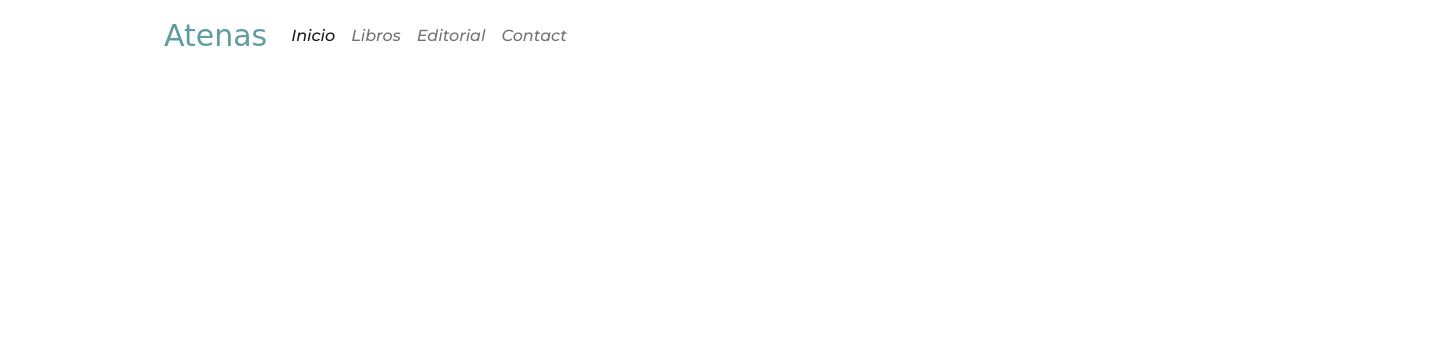
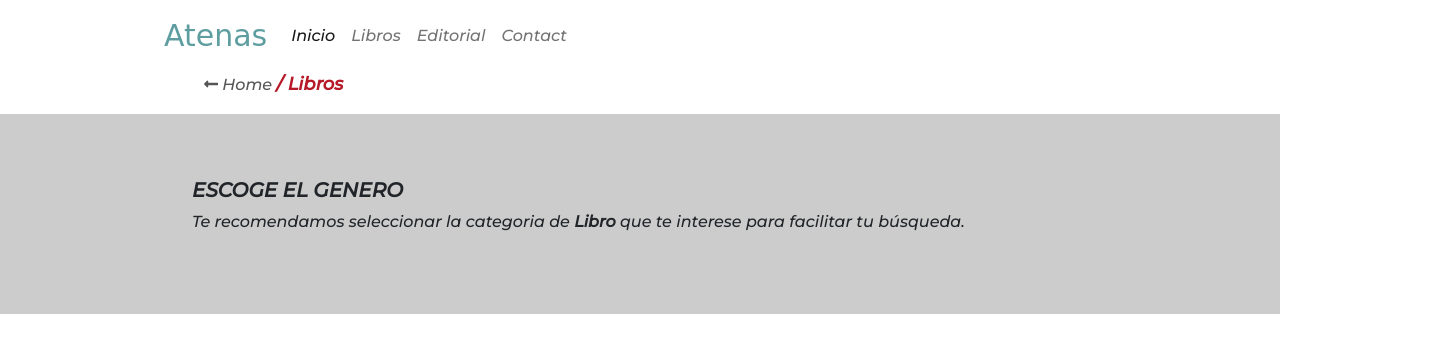
Before and after one commit to RodrigoSpano/Libreria-Spano, a website: page views/productos.html in a window 1280 px wide. Shown: the whole page, 1440 px wide, since content can reach past the window. Drawn offline with nearby package versions, Linux system fonts and the light colour scheme; a web font is replaced by a local one.

Commit message:
comence pagina libros

```diff
--- a/assets/scss/_Variables.scss
+++ b/assets/scss/_Variables.scss
@@ -2,7 +2,7 @@
 @import url('https://fonts.googleapis.com/css2?family=Amita:wght@700&display=swap');
 @import url('https://fonts.googleapis.com/css2?family=Besley:ital,wght@1,500&display=swap');
 $font1 :'Amita', cursive;
-$font2 :'Montserrat', sans-seri;
+$font2 :'Montserrat', sans-serif;
 $font3 : 'Besley', serif;
 $shadow:  0px 8px 16px 0px rgba(0,0,0,0.2);
 $color1: #b61928;
--- a/assets/scss/_productos.scss
+++ b/assets/scss/_productos.scss
@@ -1 +1,51 @@
 @import "../scss/_Variables.scss";
+
+.content-bread {
+    margin: 0 10em;
+    .bread-libros {
+        .bread-lista {
+            list-style: none;
+            .bread-lista__item {
+                display: inline-block;
+                .bread__link {
+                    text-decoration: none;
+                    color: rgb(87, 85, 85);
+                }
+                .bread__link--home:hover {
+                    color: #000;
+                    text-decoration: underline;
+                    transform: translateX(-50%);
+
+                }
+                .bread__link--libros::before {
+                    content: '/';
+                }
+                .bread__link--libros {
+                    color: $color1;
+                    font-weight: bold;
+                    font-size: 18px;
+                }
+            }
+        }
+    }
+}
+
+.hero {
+    background-color: #ccc;
+    width: 100%;
+    height: 200px;
+    display: flex;
+    flex-direction: column;
+    justify-content: center;
+    align-items: flex-start;
+    padding-left: 12em;
+    h2 {
+        text-transform: uppercase;
+        font-size: 20px;
+        font-weight: bold;
+        font-family: $font2;
+    }
+    p {
+        font-family: $font2;
+    }
+}
--- a/assets/scss/style.scss
+++ b/assets/scss/style.scss
@@ -1,5 +1,5 @@
 @import "../scss/_Variables.scss";
-@import "../scss/_Variables.scss";
+@import "../scss/_productos.scss";
 
 
 
--- a/views/productos.html
+++ b/views/productos.html
@@ -1,15 +1,17 @@
 <!DOCTYPE html>
 <html lang="es">
+
 <head>
     <link href="https://cdn.jsdelivr.net/npm/bootstrap@5.1.0/dist/css/bootstrap.min.css" rel="stylesheet"
-    integrity="sha384-KyZXEAg3QhqLMpG8r+8fhAXLRk2vvoC2f3B09zVXn8CA5QIVfZOJ3BCsw2P0p/We" crossorigin="anonymous">
+        integrity="sha384-KyZXEAg3QhqLMpG8r+8fhAXLRk2vvoC2f3B09zVXn8CA5QIVfZOJ3BCsw2P0p/We" crossorigin="anonymous">
+    <link rel="stylesheet" href="../assets/css/style.css">
     <link rel="stylesheet" href="https://cdnjs.cloudflare.com/ajax/libs/font-awesome/5.15.4/css/all.min.css">
-    <link rel="stylesheet" href="../assets/css/style.css">
     <meta charset="UTF-8">
     <meta http-equiv="X-UA-Compatible" content="IE=edge">
     <meta name="viewport" content="width=device-width, initial-scale=1.0">
     <title>Atenas Libros</title>
 </head>
+
 <body>
     <div class="container container-principal">
         <div class="index container">
@@ -40,8 +42,25 @@
                 </div>
             </nav>
         </div>
+    </div>
 
+        <div class="container-fluid content-bread">
+            <nav class="bread-libros">
+                <ul class="bread-lista">
+                    <li class="bread-lista__item"><a class="bread__link bread__link--home" href="../index.html"><i
+                                class="fas fa-long-arrow-alt-left"></i> Home</a>
+                    </li>
+                    <li class="bread-lista__item"><a class="bread__link bread__link--libros" href="#"> Libros</a>
+                    </li>
+                </ul>
+            </nav>
+        </div>
 
+        <div class="hero container-fluid">
+            <h2>Escoge el genero</h2>
+            <p>Te recomendamos seleccionar la categoria de <strong>Libro</strong> que te interese para facilitar tu búsqueda.</p>
+        </div>
 
 </body>
+
 </html>
```
Also changed, not shown: assets/css/style.css.
